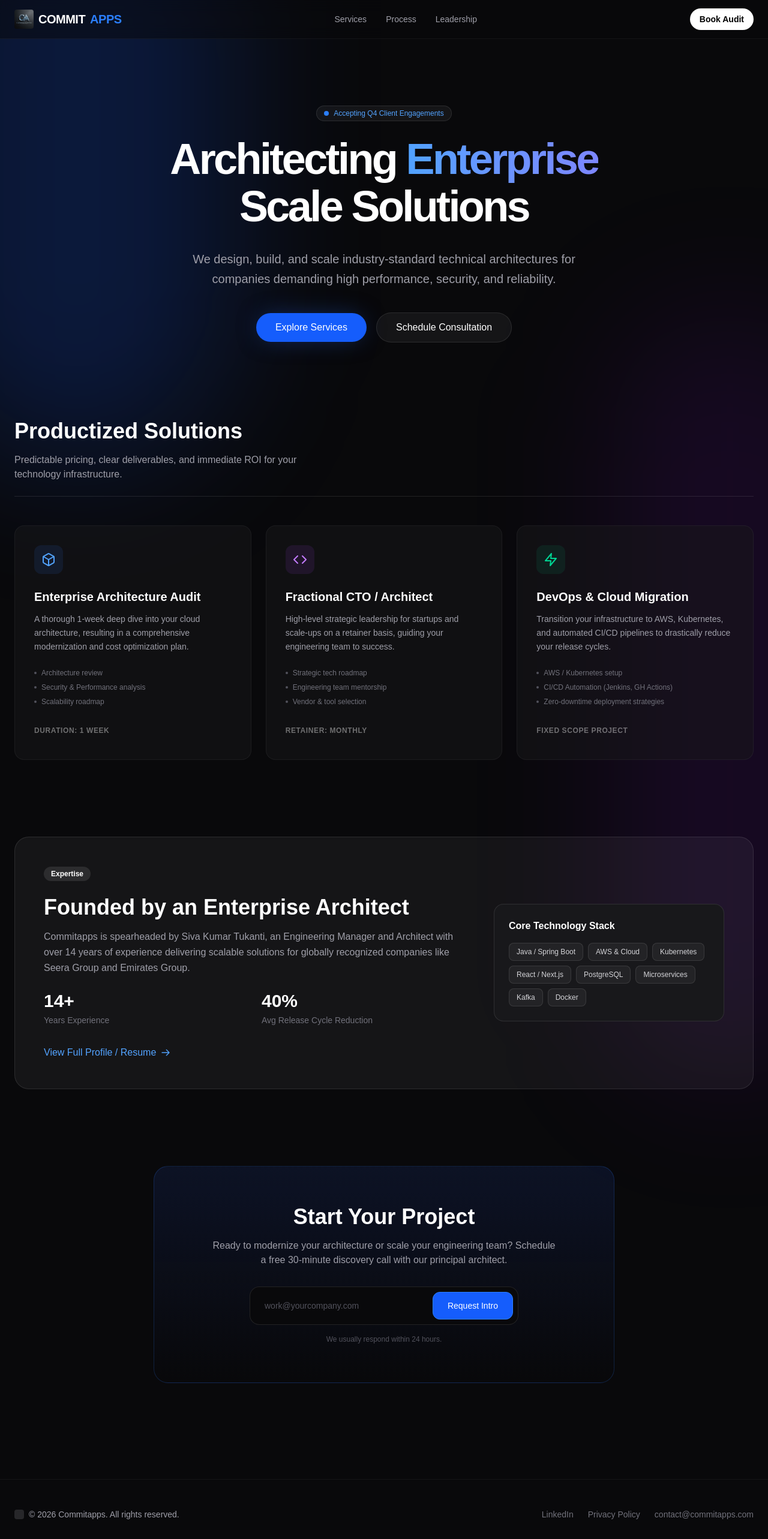
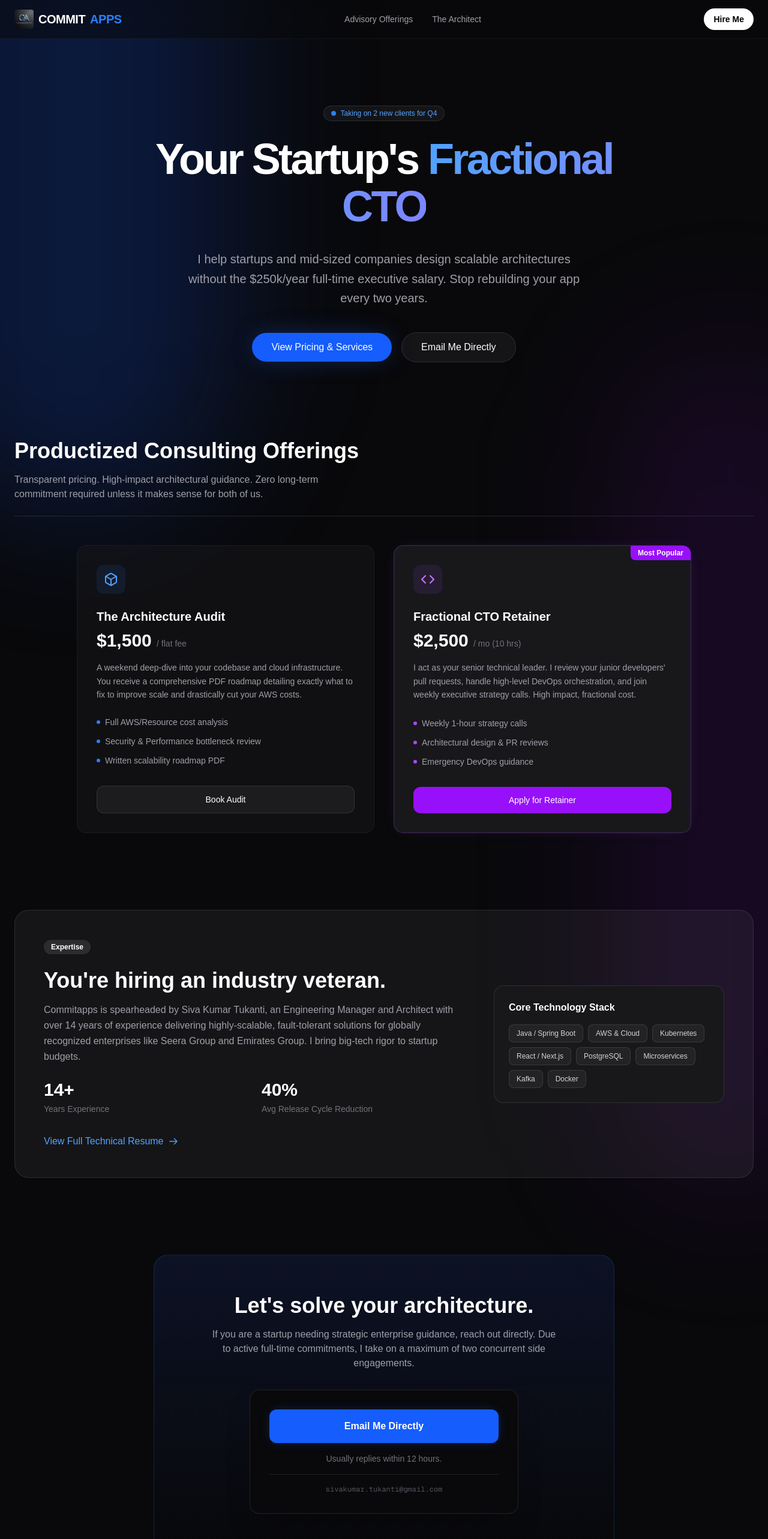
Before and after one commit to tukantisiva/commitapps, a Next.js app: page / in a window 1280 px wide. Shown: the top 2566 px of the page at 60% size. Built offline with nearby package versions, Linux system fonts and the light colour scheme.

Commit message:
feat: Revamped copy for targeted side-hustle monetization strategy

```diff
--- a/src/app/page.tsx
+++ b/src/app/page.tsx
@@ -15,12 +15,11 @@ export default function Home() {
             COMMIT<span className="text-blue-500">APPS</span>
           </div>
           <nav className="hidden md:flex items-center gap-8 text-sm font-medium text-zinc-400">
-            <a href="#services" className="hover:text-white transition-colors">Services</a>
-            <a href="#process" className="hover:text-white transition-colors">Process</a>
-            <a href="#about" className="hover:text-white transition-colors">Leadership</a>
+            <a href="#services" className="hover:text-white transition-colors">Advisory Offerings</a>
+            <a href="#about" className="hover:text-white transition-colors">The Architect</a>
           </nav>
           <a href="#contact" className="bg-white text-black px-4 py-2 rounded-full text-sm font-semibold hover:bg-zinc-200 transition-colors">
-            Book Audit
+            Hire Me
           </a>
         </div>
       </header>
@@ -33,20 +32,20 @@ export default function Home() {
               <span className="animate-ping absolute inline-flex h-full w-full rounded-full bg-blue-400 opacity-75"></span>
               <span className="relative inline-flex rounded-full h-2 w-2 bg-blue-500"></span>
             </span>
-            Accepting Q4 Client Engagements
+            Taking on 2 new clients for Q4
           </div>
           <h1 className="text-5xl md:text-7xl font-bold tracking-tighter text-white mb-8 leading-[1.1]">
-            Architecting <span className="text-transparent bg-clip-text bg-gradient-to-r from-blue-400 to-indigo-400">Enterprise</span> Scale Solutions
+            Your Startup's <span className="text-transparent bg-clip-text bg-gradient-to-r from-blue-400 to-indigo-400">Fractional CTO</span>
           </h1>
           <p className="text-lg md:text-xl text-zinc-400 mb-10 max-w-2xl mx-auto leading-relaxed">
-            We design, build, and scale industry-standard technical architectures for companies demanding high performance, security, and reliability.
+            I help startups and mid-sized companies design scalable architectures without the $250k/year full-time executive salary. Stop rebuilding your app every two years.
           </p>
           <div className="flex flex-col sm:flex-row items-center justify-center gap-4">
             <a href="#services" className="w-full sm:w-auto px-8 py-3 bg-blue-600 hover:bg-blue-500 text-white rounded-full font-medium transition-all shadow-[0_0_40px_-10px_rgba(37,99,235,0.5)]">
-              Explore Services
+              View Pricing & Services
             </a>
-            <a href="#contact" className="w-full sm:w-auto px-8 py-3 bg-white/5 border border-white/10 hover:bg-white/10 text-white rounded-full font-medium transition-all">
-              Schedule Consultation
+            <a href="mailto:sivakumar.tukanti@gmail.com?subject=Fractional%20Architecture%20Inquiry" className="w-full sm:w-auto px-8 py-3 bg-white/5 border border-white/10 hover:bg-white/10 text-white rounded-full font-medium transition-all">
+              Email Me Directly
             </a>
           </div>
         </section>
@@ -55,61 +54,51 @@ export default function Home() {
         <section id="services" className="w-full mb-32 scroll-mt-24">
           <div className="flex flex-col md:flex-row justify-between items-end mb-12 border-b border-white/10 pb-6">
             <div>
-              <h2 className="text-3xl md:text-4xl font-bold text-white mb-4">Productized Solutions</h2>
-              <p className="text-zinc-400 max-w-lg">Predictable pricing, clear deliverables, and immediate ROI for your technology infrastructure.</p>
+              <h2 className="text-3xl md:text-4xl font-bold text-white mb-4">Productized Consulting Offerings</h2>
+              <p className="text-zinc-400 max-w-lg">Transparent pricing. High-impact architectural guidance. Zero long-term commitment required unless it makes sense for both of us.</p>
             </div>
           </div>
 
-          <div className="grid grid-cols-1 md:grid-cols-3 gap-6">
+          <div className="grid grid-cols-1 md:grid-cols-2 gap-8 max-w-5xl mx-auto">
             {/* Service 1 */}
-            <div className="bg-zinc-900/50 border border-white/5 rounded-2xl p-8 hover:bg-zinc-900 transition-colors group">
+            <div className="bg-zinc-900/50 border border-white/5 rounded-2xl p-8 hover:bg-zinc-900 transition-colors group flex flex-col">
               <div className="w-12 h-12 bg-blue-500/10 text-blue-400 rounded-xl flex items-center justify-center mb-6">
                 <svg width="24" height="24" viewBox="0 0 24 24" fill="none" stroke="currentColor" strokeWidth="2" strokeLinecap="round" strokeLinejoin="round"><path d="M21 16V8a2 2 0 0 0-1-1.73l-7-4a2 2 0 0 0-2 0l-7 4A2 2 0 0 0 3 8v8a2 2 0 0 0 1 1.73l7 4a2 2 0 0 0 2 0l7-4A2 2 0 0 0 21 16z"></path><polyline points="3.29 7 12 12 20.71 7"></polyline><line x1="12" y1="22" x2="12" y2="12"></line></svg>
               </div>
-              <h3 className="text-xl font-bold text-white mb-3 group-hover:text-blue-400 transition-colors">Enterprise Architecture Audit</h3>
-              <p className="text-zinc-400 text-sm mb-6 leading-relaxed">
-                A thorough 1-week deep dive into your cloud architecture, resulting in a comprehensive modernization and cost optimization plan.
+              <h3 className="text-xl font-bold text-white mb-2 group-hover:text-blue-400 transition-colors">The Architecture Audit</h3>
+              <div className="text-3xl font-bold text-white mb-4">$1,500 <span className="text-sm text-zinc-500 font-normal">/ flat fee</span></div>
+              <p className="text-zinc-400 text-sm mb-6 leading-relaxed flex-grow">
+                A weekend deep-dive into your codebase and cloud infrastructure. You receive a comprehensive PDF roadmap detailing exactly what to fix to improve scale and drastically cut your AWS costs.
               </p>
-              <ul className="space-y-2 mb-8">
-                <li className="text-xs text-zinc-500 flex items-center gap-2"><div className="w-1 h-1 bg-zinc-600 rounded-full" /> Architecture review</li>
-                <li className="text-xs text-zinc-500 flex items-center gap-2"><div className="w-1 h-1 bg-zinc-600 rounded-full" /> Security & Performance analysis</li>
-                <li className="text-xs text-zinc-500 flex items-center gap-2"><div className="w-1 h-1 bg-zinc-600 rounded-full" /> Scalability roadmap</li>
+              <ul className="space-y-3 mb-8">
+                <li className="text-sm text-zinc-400 flex items-center gap-2"><div className="w-1.5 h-1.5 bg-blue-500 rounded-full" /> Full AWS/Resource cost analysis</li>
+                <li className="text-sm text-zinc-400 flex items-center gap-2"><div className="w-1.5 h-1.5 bg-blue-500 rounded-full" /> Security & Performance bottleneck review</li>
+                <li className="text-sm text-zinc-400 flex items-center gap-2"><div className="w-1.5 h-1.5 bg-blue-500 rounded-full" /> Written scalability roadmap PDF</li>
               </ul>
-              <div className="text-xs font-semibold text-white/40 uppercase tracking-wider mb-2">Duration: 1 Week</div>
+              <a href="#contact" className="w-full text-center px-4 py-3 bg-white/5 hover:bg-white/10 border border-white/10 text-white rounded-xl text-sm font-medium transition-colors">
+                Book Audit
+              </a>
             </div>
 
             {/* Service 2 */}
-            <div className="bg-zinc-900/50 border border-white/5 rounded-2xl p-8 hover:bg-zinc-900 transition-colors group">
+            <div className="relative bg-zinc-900 border border-purple-500/30 rounded-2xl p-8 hover:bg-zinc-800 transition-colors group flex flex-col shadow-[0_0_30px_-15px_rgba(168,85,247,0.3)]">
+              <div className="absolute top-0 right-0 bg-purple-600 text-white text-xs font-bold px-3 py-1 rounded-bl-lg rounded-tr-xl">Most Popular</div>
               <div className="w-12 h-12 bg-purple-500/10 text-purple-400 rounded-xl flex items-center justify-center mb-6">
                 <svg width="24" height="24" viewBox="0 0 24 24" fill="none" stroke="currentColor" strokeWidth="2" strokeLinecap="round" strokeLinejoin="round"><polyline points="16 18 22 12 16 6"></polyline><polyline points="8 6 2 12 8 18"></polyline></svg>
               </div>
-              <h3 className="text-xl font-bold text-white mb-3 group-hover:text-purple-400 transition-colors">Fractional CTO / Architect</h3>
-              <p className="text-zinc-400 text-sm mb-6 leading-relaxed">
-                High-level strategic leadership for startups and scale-ups on a retainer basis, guiding your engineering team to success.
+              <h3 className="text-xl font-bold text-white mb-2 group-hover:text-purple-400 transition-colors">Fractional CTO Retainer</h3>
+              <div className="text-3xl font-bold text-white mb-4">$2,500 <span className="text-sm text-zinc-500 font-normal">/ mo (10 hrs)</span></div>
+              <p className="text-zinc-400 text-sm mb-6 leading-relaxed flex-grow">
+                I act as your senior technical leader. I review your junior developers' pull requests, handle high-level DevOps orchestration, and join weekly executive strategy calls. High impact, fractional cost.
               </p>
-              <ul className="space-y-2 mb-8">
-                <li className="text-xs text-zinc-500 flex items-center gap-2"><div className="w-1 h-1 bg-zinc-600 rounded-full" /> Strategic tech roadmap</li>
-                <li className="text-xs text-zinc-500 flex items-center gap-2"><div className="w-1 h-1 bg-zinc-600 rounded-full" /> Engineering team mentorship</li>
-                <li className="text-xs text-zinc-500 flex items-center gap-2"><div className="w-1 h-1 bg-zinc-600 rounded-full" /> Vendor & tool selection</li>
+              <ul className="space-y-3 mb-8">
+                <li className="text-sm text-zinc-400 flex items-center gap-2"><div className="w-1.5 h-1.5 bg-purple-500 rounded-full" /> Weekly 1-hour strategy calls</li>
+                <li className="text-sm text-zinc-400 flex items-center gap-2"><div className="w-1.5 h-1.5 bg-purple-500 rounded-full" /> Architectural design & PR reviews</li>
+                <li className="text-sm text-zinc-400 flex items-center gap-2"><div className="w-1.5 h-1.5 bg-purple-500 rounded-full" /> Emergency DevOps guidance</li>
               </ul>
-              <div className="text-xs font-semibold text-white/40 uppercase tracking-wider mb-2">Retainer: Monthly</div>
-            </div>
-
-            {/* Service 3 */}
-            <div className="bg-zinc-900/50 border border-white/5 rounded-2xl p-8 hover:bg-zinc-900 transition-colors group">
-              <div className="w-12 h-12 bg-emerald-500/10 text-emerald-400 rounded-xl flex items-center justify-center mb-6">
-                <svg width="24" height="24" viewBox="0 0 24 24" fill="none" stroke="currentColor" strokeWidth="2" strokeLinecap="round" strokeLinejoin="round"><polygon points="13 2 3 14 12 14 11 22 21 10 12 10 13 2"></polygon></svg>
-              </div>
-              <h3 className="text-xl font-bold text-white mb-3 group-hover:text-emerald-400 transition-colors">DevOps & Cloud Migration</h3>
-              <p className="text-zinc-400 text-sm mb-6 leading-relaxed">
-                Transition your infrastructure to AWS, Kubernetes, and automated CI/CD pipelines to drastically reduce your release cycles.
-              </p>
-              <ul className="space-y-2 mb-8">
-                <li className="text-xs text-zinc-500 flex items-center gap-2"><div className="w-1 h-1 bg-zinc-600 rounded-full" /> AWS / Kubernetes setup</li>
-                <li className="text-xs text-zinc-500 flex items-center gap-2"><div className="w-1 h-1 bg-zinc-600 rounded-full" /> CI/CD Automation (Jenkins, GH Actions)</li>
-                <li className="text-xs text-zinc-500 flex items-center gap-2"><div className="w-1 h-1 bg-zinc-600 rounded-full" /> Zero-downtime deployment strategies</li>
-              </ul>
-              <div className="text-xs font-semibold text-white/40 uppercase tracking-wider mb-2">Fixed Scope Project</div>
+              <a href="#contact" className="w-full text-center px-4 py-3 bg-purple-600 hover:bg-purple-500 text-white rounded-xl text-sm font-medium transition-colors">
+                Apply for Retainer
+              </a>
             </div>
           </div>
         </section>
@@ -119,9 +108,9 @@ export default function Home() {
           <div className="flex flex-col md:flex-row gap-12 items-center">
             <div className="flex-1">
               <div className="inline-block px-3 py-1 bg-white/10 text-white rounded-full text-xs font-semibold mb-6">Expertise</div>
-              <h2 className="text-3xl md:text-4xl font-bold text-white mb-4">Founded by an Enterprise Architect</h2>
+              <h2 className="text-3xl md:text-4xl font-bold text-white mb-4">You're hiring an industry veteran.</h2>
               <p className="text-zinc-400 mb-6 leading-relaxed">
-                Commitapps is spearheaded by Siva Kumar Tukanti, an Engineering Manager and Architect with over 14 years of experience delivering scalable solutions for globally recognized companies like Seera Group and Emirates Group.
+                Commitapps is spearheaded by Siva Kumar Tukanti, an Engineering Manager and Architect with over 14 years of experience delivering highly-scalable, fault-tolerant solutions for globally recognized enterprises like Seera Group and Emirates Group. I bring big-tech rigor to startup budgets.
               </p>
               <div className="grid grid-cols-2 gap-6 mb-8">
                 <div>
@@ -134,7 +123,7 @@ export default function Home() {
                 </div>
               </div>
               <a href="/sivaProfile.html" target="_blank" className="text-blue-400 hover:text-blue-300 font-medium inline-flex items-center transition-colors">
-                View Full Profile / Resume
+                View Full Technical Resume
                 <svg className="ml-2 w-4 h-4" fill="none" viewBox="0 0 24 24" stroke="currentColor"><path strokeLinecap="round" strokeLinejoin="round" strokeWidth="2" d="M14 5l7 7m0 0l-7 7m7-7H3"></path></svg>
               </a>
             </div>
@@ -154,17 +143,20 @@ export default function Home() {
         {/* Contact/Intake Section */}
         <section id="contact" className="w-full mb-20 scroll-mt-24">
           <div className="bg-gradient-to-b from-blue-900/20 to-transparent border border-blue-500/20 rounded-3xl p-8 md:p-16 text-center max-w-3xl mx-auto">
-            <h2 className="text-3xl md:text-4xl font-bold text-white mb-4">Start Your Project</h2>
+            <h2 className="text-3xl md:text-4xl font-bold text-white mb-4">Let's solve your architecture.</h2>
             <p className="text-zinc-400 mb-8 max-w-xl mx-auto">
-              Ready to modernize your architecture or scale your engineering team? Schedule a free 30-minute discovery call with our principal architect.
+              If you are a startup needing strategic enterprise guidance, reach out directly. Due to active full-time commitments, I take on a maximum of two concurrent side engagements.
             </p>
-            <div className="bg-zinc-950 border border-white/10 p-2 rounded-2xl flex flex-col sm:flex-row gap-2 max-w-md mx-auto">
-              <input type="email" placeholder="work@yourcompany.com" className="bg-transparent text-white px-4 py-3 outline-none flex-grow placeholder-zinc-600 text-sm" />
-              <button className="bg-blue-600 hover:bg-blue-500 text-white px-6 py-3 border border-blue-500 rounded-xl text-sm font-medium transition-colors">
-                Request Intro
-              </button>
+
+            <div className="bg-zinc-950 border border-white/10 p-8 rounded-2xl max-w-md mx-auto shadow-2xl">
+              <a href="mailto:sivakumar.tukanti@gmail.com?subject=Fractional%20Architecture%20Inquiry%20from%20Commitapps" className="w-full block bg-blue-600 hover:bg-blue-500 text-white px-6 py-4 rounded-xl text-center font-bold transition-all transform hover:scale-105 shadow-[0_0_20px_-5px_rgba(37,99,235,0.4)] mb-4">
+                Email Me Directly
+              </a>
+              <p className="text-sm text-zinc-500">Usually replies within 12 hours.</p>
+              <div className="mt-4 pt-4 border-t border-white/10">
+                <p className="text-xs text-zinc-600 font-mono">sivakumar.tukanti@gmail.com</p>
+              </div>
             </div>
-            <p className="text-xs text-zinc-600 mt-4">We usually respond within 24 hours.</p>
           </div>
         </section>
       </main>
@@ -176,9 +168,9 @@ export default function Home() {
              <span className="text-sm font-medium">© 2026 Commitapps. All rights reserved.</span>
           </div>
           <div className="flex gap-6 text-sm text-zinc-500">
-            <a href="#" className="hover:text-zinc-300 transition-colors">LinkedIn</a>
-            <a href="#" className="hover:text-zinc-300 transition-colors">Privacy Policy</a>
-            <a href="mailto:contact@commitapps.com" className="hover:text-zinc-300 transition-colors">contact@commitapps.com</a>
+            <a href="https://linkedin.com/in/sivakumartukanti" className="hover:text-zinc-300 transition-colors">LinkedIn</a>
+            <a href="/sivaProfile.html" className="hover:text-zinc-300 transition-colors">Resume</a>
+            <a href="mailto:sivakumar.tukanti@gmail.com" className="hover:text-zinc-300 transition-colors">Email</a>
           </div>
         </div>
       </footer>
```
